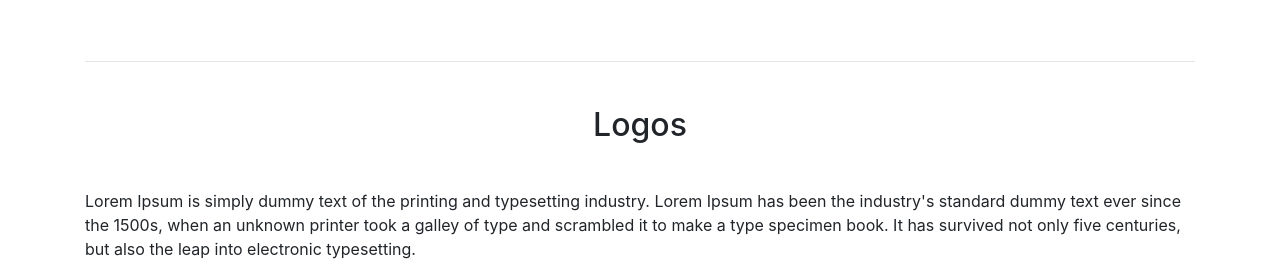
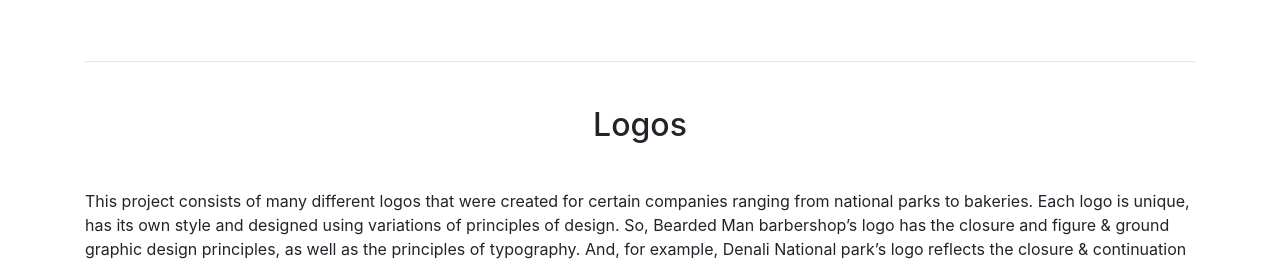
Before and after one commit to annabambi/website, a plain HTML site: page index.html in a window 1280 px wide. Shown: the part 4757-5022 px from the top of the page. Drawn offline with nearby package versions, Linux system fonts and the light colour scheme.

Commit message:
Update index.html
logos

```diff
--- a/index.html
+++ b/index.html
@@ -269,9 +269,10 @@
 
     <h2 class="text-center heading py-4">Logos</h2>
     <p>
-      Lorem Ipsum is simply dummy text of the printing and typesetting industry. Lorem Ipsum has been the industry's
-      standard dummy text ever since the 1500s, when an unknown printer took a galley of type and scrambled it to make a
-      type specimen book. It has survived not only five centuries, but also the leap into electronic typesetting.
+      This project consists of many different logos that were created for certain companies ranging from national parks to bakeries.
+      Each logo is unique, has its own style and designed using variations of principles of design.
+      So, Bearded Man barbershop’s logo has the closure and figure & ground graphic design principles, as well as the principles of typography.
+      And, for example, Denali National park’s logo reflects the closure & continuation principles of design.
     </p>
 
     <div class="row align-items-center">
```
